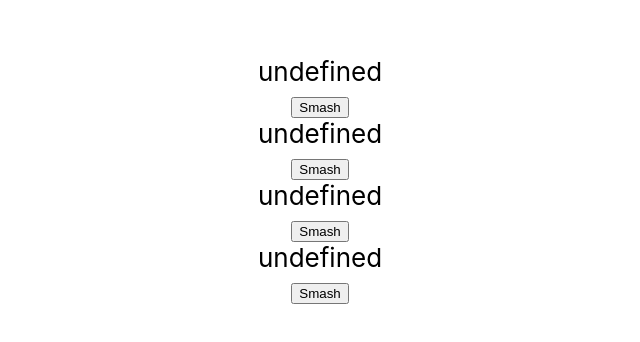
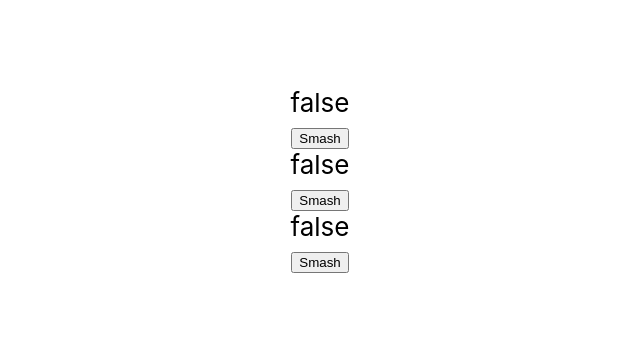
Before and after one commit to thebugsmashers/bug-smasher, a React (Create React App) app: page / in a window 1280 px wide. Shown: the part 220-562 px from the top of the page, without its empty margins (320-960 px from the left). Built offline with nearby package versions, Linux system fonts and the light colour scheme.

Commit message:
Co-authored-by: Hakudo Ueno <HakudoUeno@users.noreply.github.com> Co-authored-by: conorchinitz <conorchinitz@users.noreply.github.com>

```diff
--- a/src/features/bugs/bug.tsx
+++ b/src/features/bugs/bug.tsx
@@ -3,11 +3,13 @@ import React from 'react';
 export default function Bug(props: any) {
   return (
     <div>
-      <div>{`${props.isSmashed}`}</div>
+      <div>{`${props.isSmashedBool}`}</div>
       <button
         className={'bug'}
         aria-label="Smash"
-        onClick={() => props.smash(props.id)}
+        onClick={() => {
+          props.smash(props.id);
+        }}
       >
         Smash
       </button>
--- a/src/features/bugs/bugSlice.ts
+++ b/src/features/bugs/bugSlice.ts
@@ -6,7 +6,7 @@
 //   initialState,
 //   reducers: {
 //     smash: (state: BugState, id) => {
-//       console.log('STATE: ', state.bugID);
+//       console.log('STATE: ', state.bugId);
 //       console.log('SMASH BEFORE: ', state.isSmashed);
 //       console.log('SMASH');
 //       document.getElementById(id);
--- a/src/features/dashboard/BugData.tsx
+++ b/src/features/dashboard/BugData.tsx
@@ -1,7 +1,7 @@
 export default function BugData() {
   return {
     1: {
-      bugID: 1,
+      bugId: 1,
       title: '',
       priority: '',
       descrtiption: '',
@@ -10,7 +10,7 @@ export default function BugData() {
       createdAt: '',
     },
     2: {
-      bugID: 2,
+      bugId: 2,
       title: '',
       priority: '',
       descrtiption: '',
@@ -19,7 +19,7 @@ export default function BugData() {
       createdAt: '',
     },
     3: {
-      bugID: 3,
+      bugId: 3,
       title: '',
       priority: '',
       descrtiption: '',
--- a/src/features/dashboard/Dashboard.tsx
+++ b/src/features/dashboard/Dashboard.tsx
@@ -4,7 +4,7 @@ import Bug from '../bugs/bug';
 import { useAppSelector, useAppDispatch } from '../../app/hooks';
 import { smash, selectDashboard } from './DashboardSlice';
 
-type BugObj = {
+export type BugObj = {
   bugId: number;
   title: string;
   priority: string;
@@ -18,23 +18,25 @@ type BugsObjArr = {
 };
 
 export default function Dashboard() {
-  const dashboard = useAppSelector(selectDashboard);
+  const dashboard: any = useAppSelector(selectDashboard);
   const dispatch = useAppDispatch();
   console.log('dashboard:', dashboard);
   console.log('dashboardBugs:', dashboard.bugs);
-  console.log('BUG1:', dashboard.bugs[1]);
+  console.log(dashboard.bugs['1']);
+  //console.log(typeof dashboard.bugs);
   // const bugsObj: BugsObjArr = dashboard.bugs;
 
-  const bugs = [];
-  for (let i = 0; i < 4; i++) {
+  const bugs: JSX.Element[] = [];
+  Object.keys(dashboard.bugs).forEach((key) => {
     bugs.push(
       <Bug
-        id={i}
-        key={i}
-        smash={dispatch(smash)}
-        isSmashedBool={dashboard.bugs}
+        id={key}
+        key={key}
+        smash={() => dispatch(smash(dashboard.bugs[key].bugId))}
+        isSmashedBool={dashboard.bugs[key].isSmashed}
       />
     );
-  }
+  });
+
   return <div>{bugs}</div>;
 }
--- a/src/features/dashboard/DashboardSlice.tsx
+++ b/src/features/dashboard/DashboardSlice.tsx
@@ -1,9 +1,14 @@
 import { createAsyncThunk, createSlice, PayloadAction } from '@reduxjs/toolkit';
 import { RootState } from '../../app/store';
 import BugData from './BugData';
+import type { BugObj } from './Dashboard';
+
 type BugsState = {
-  bugs: object;
+  bugs: {
+    [key: number]: BugObj;
+  };
 };
+
 const initialState: BugsState = {
   bugs: BugData(), // getting all bugs from db
 };
@@ -13,16 +18,15 @@ export const DashboardSlice = createSlice({
   initialState,
   reducers: {
     smash: (state: BugsState, id: PayloadAction<number>) => {
-      console.log('STATE: ', state.bugs[id]);
-      console.log('SMASH BEFORE: ', state.bugs[id].isSmashed);
+      console.log('STATE: ', state.bugs[id.payload]);
+      console.log('SMASH BEFORE: ', state.bugs[id.payload].isSmashed);
       console.log('SMASH');
-      state.bugs[id].isSmashed = true;
-      console.log('SMASH AFTER: ', state.bugs[id].isSmashed);
+      state.bugs[id.payload].isSmashed = true;
+      console.log('SMASH AFTER: ', state.bugs[id.payload].isSmashed);
     },
   },
 });
 
+export const { smash } = DashboardSlice.actions;
 export const selectDashboard = (state: RootState) => state.Dashboard;
-
-export const { smash } = DashboardSlice.actions;
 export default DashboardSlice.reducer;
```
